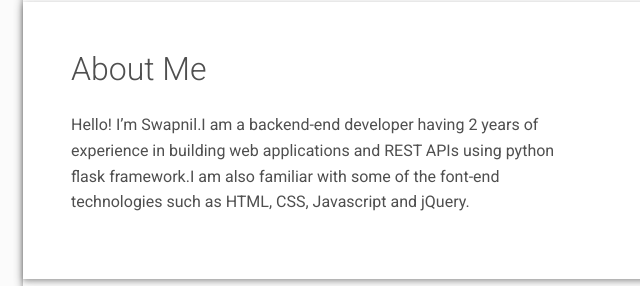
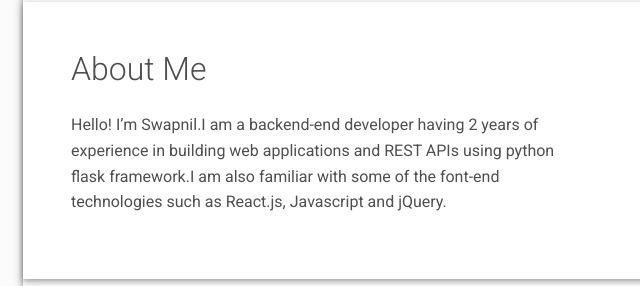
Before and after one commit to Swapnil06/Swapnil06.github.io, a plain HTML site: page index.html in a window 1280 px wide. Shown: the part 658-944 px from the top of the page, 59-699 px from the left. Drawn offline with nearby package versions, Linux system fonts and the light colour scheme.

Commit message:
updated summary

```diff
--- a/index.html
+++ b/index.html
@@ -117,7 +117,7 @@
                   <p>Hello! I’m Swapnil.I am a backend-end developer having 2 years of
                     experience in building web applications and REST APIs
                     using python flask framework.I am also familiar with some of the font-end
-                    technologies such as HTML, CSS, Javascript and jQuery.</p>
+                    technologies such as React.js, Javascript and jQuery.</p>
 
                 </div>
                 <div class="col-md-5 offset-lg-1">
```
